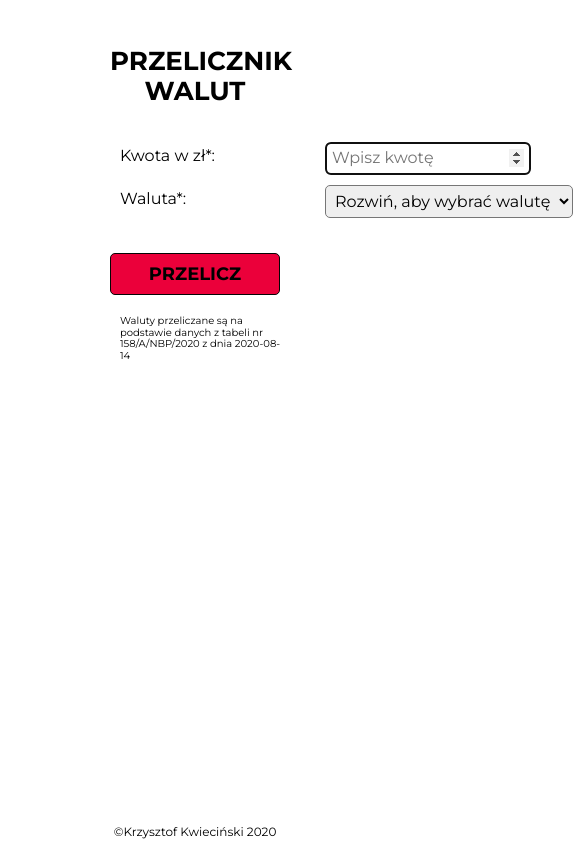
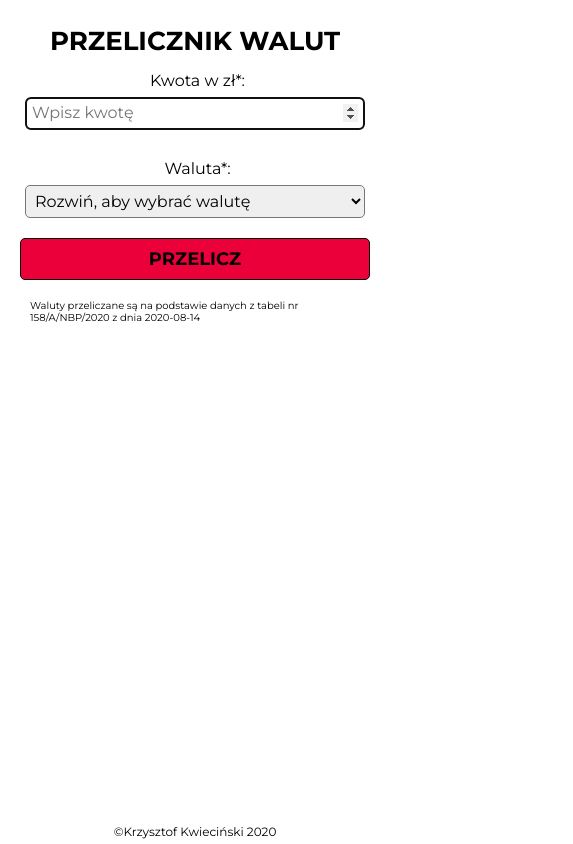
Before and after one commit to damdlani/currency-converter-react, a React (Create React App) app: page / in a window 390 px wide. Shown: the whole page, 573 px wide, since content can reach past the window. Built offline with nearby package versions, Linux system fonts and the light colour scheme.

Commit message:
responsive css added

```diff
--- a/src/Container/style.css
+++ b/src/Container/style.css
@@ -1,10 +1,14 @@
 .container {
-    padding: 20px 100px 0;
+    padding: 0 100px;
     min-height: 100vh;
     position: relative;
     width: 100%;
     max-width: 1000px;
     margin: 0 auto;
     /* background-color: #eee; */
-
 }
+@media (max-width: 500px) {
+    .container {
+        padding: 0 10px;
+    }
+}
--- a/src/Footer/style.css
+++ b/src/Footer/style.css
@@ -8,3 +8,8 @@
     font-size: 12px;
     padding: 5px;
   }
+@media (orientation: landscape) {
+  .footer {
+    margin-top: 30px;
+  }
+}
--- a/src/Form/style.css
+++ b/src/Form/style.css
@@ -9,8 +9,11 @@
     text-align: center;
     margin-bottom: 30px;
   }
-
-
+  @media (max-width: 767px) {
+    .form__title {
+      margin-bottom: 5px;
+    }
+  }
 
   .form__button {
     width: 100%;
@@ -28,6 +31,11 @@
     background-color: hsl(345, 100%, 51%);
     transform: scale(1.01);
   }
+  @media (max-width: 767px) {
+    .form__button {
+      margin: 0 0 10px;
+    }
+  }
 
 .form__info {
   display: block;
--- a/src/Label/style.css
+++ b/src/Label/style.css
@@ -4,6 +4,7 @@
     padding: 5px;
     /* background-color: aquamarine; */
   }
+
   .form__span {
     flex-basis: 200px;
     flex-grow: 0;
@@ -16,9 +17,23 @@
     flex-grow: 2;
     flex-shrink: 0;
     padding: 5px;
-    margin-left: 10px;
     border-radius: 5px;
     transition: .3s;
+  }
+  @media (max-width: 767px) {
+    .form__label {
+      flex-direction: column;
+      align-items: center;
+      justify-content: center;
+    }
+    .form__span {
+      flex-basis: 30px;
+    }
+    .form__userAction {
+      width: 100%;
+      margin-bottom: 15px;
+    }
+
   }
   .form__userAction:hover {
     transform: scale(1.01);
--- a/src/Result/style.css
+++ b/src/Result/style.css
@@ -2,6 +2,5 @@
     /* background-color: aquamarine; */
     text-align: center;
     padding: 10px;
-    margin-top: 20px;
     font-size: 20px;
   }
```
